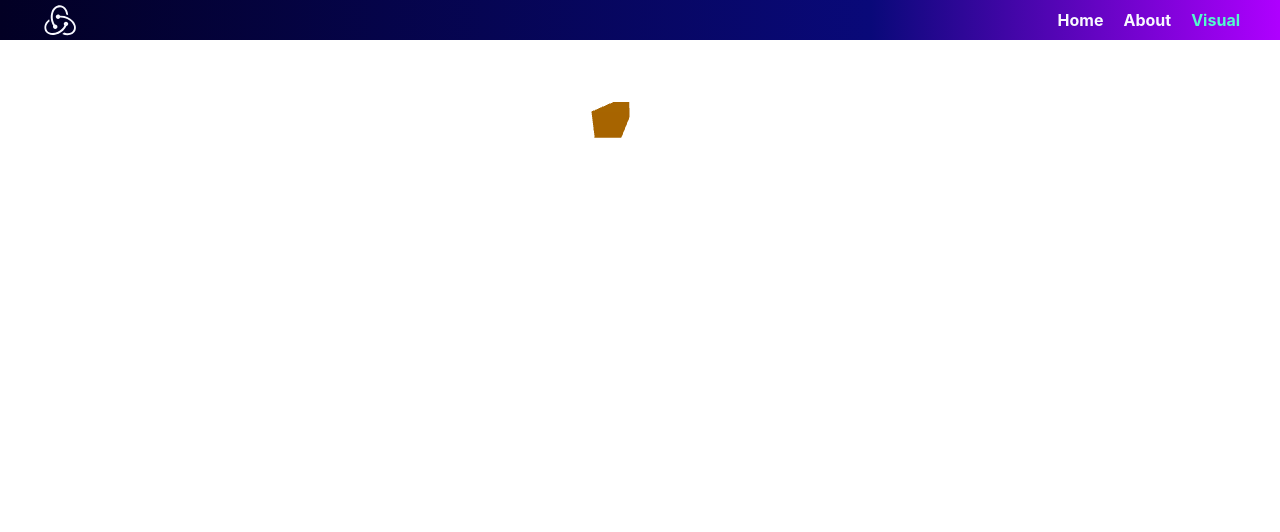
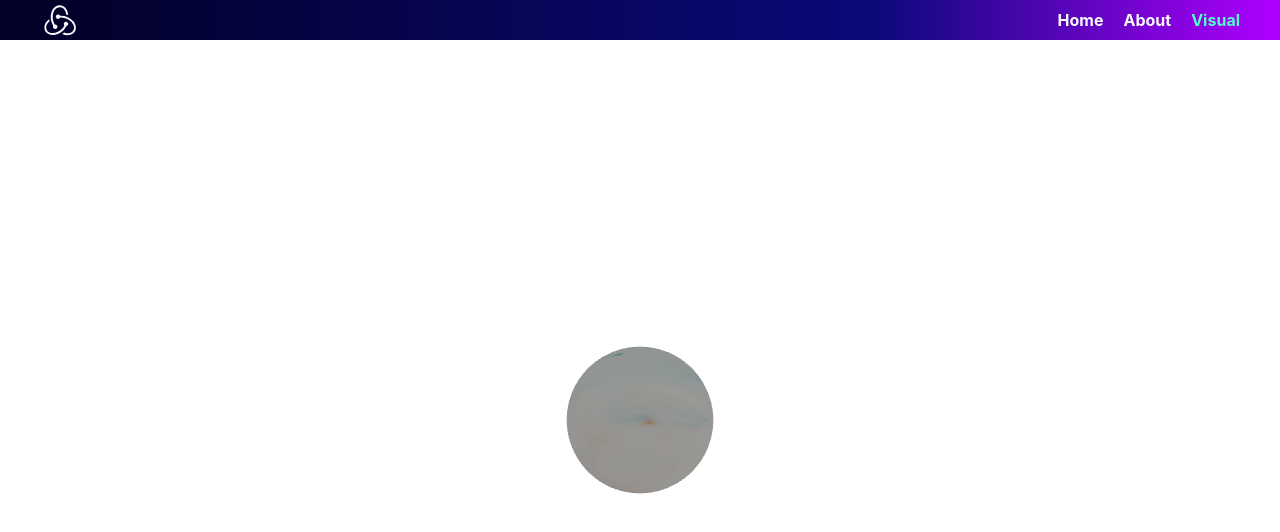
Before and after one commit to Kaesid/AudioImage, a React (Create React App) app: page / in a window 1280 px wide. Both pictures are taken after a click on the button "Begin". Shown: the top 532 px of the page. Built offline with nearby package versions, Linux system fonts and the light colour scheme.

Commit message:
feat: create basic sphere

```diff
--- a/package.json
+++ b/package.json
@@ -3,6 +3,7 @@
   "version": "0.1.0",
   "private": true,
   "dependencies": {
+    "@babel/plugin-proposal-private-property-in-object": "^7.21.11",
     "@react-three/drei": "^9.88.4",
     "@react-three/fiber": "^8.14.3",
     "@reduxjs/toolkit": "^1.8.5",
--- a/public/index.html
+++ b/public/index.html
@@ -21,7 +21,7 @@
       work correctly both with client-side routing and a non-root public URL.
       Learn how to configure a non-root public URL by running `npm run build`.
     -->
-    <title>MyCanvas</title>
+    <title>AudioImage</title>
   </head>
   <body>
     <noscript>You need to enable JavaScript to run this app.</noscript>
--- a/src/constants/text.ts
+++ b/src/constants/text.ts
@@ -1,4 +1,4 @@
-const appName = "VisualStyle";
+const appName = "AudioImage";
 
 enum Messages {
   WRONG_PAGE = "It seems like you're lost, mate...",
--- a/src/modules/Pages/AudioImage/AudioImage.tsx
+++ b/src/modules/Pages/AudioImage/AudioImage.tsx
@@ -16,13 +16,13 @@ const AudioImage = () => {
 
   return (
     <VisualPage>
-      <Canvas>
-        <Suspense fallback={null}>
-          <ambientLight />
+      <Suspense fallback={<h2>loading...</h2>}>
+        <Canvas>
+          <ambientLight intensity={1} />
           <pointLight position={[10, 10, 10]} />
-          <Visual position={[-1.2, 0, 0]} />
-        </Suspense>
-      </Canvas>
+          <Visual position={[0, 0, 0]} />
+        </Canvas>
+      </Suspense>
     </VisualPage>
   );
 };
--- a/src/modules/Pages/AudioImage/components/Visual/Visual.tsx
+++ b/src/modules/Pages/AudioImage/components/Visual/Visual.tsx
@@ -1,30 +1,39 @@
-import { MeshProps, useFrame } from "@react-three/fiber";
+import { MeshProps, useFrame, useLoader } from "@react-three/fiber";
 import { useRef, useState } from "react";
-import { Mesh } from "three";
+import { Mesh, TextureLoader } from "three";
+import { backgroundImage, canvasImage } from "../../../../../assets/images";
 
 const Visual = (props: MeshProps) => {
   // This reference gives us direct access to the THREE.Mesh object
   const ref = useRef<Mesh>(null!);
+
   //The exclamation mark is a non-null assertion that will let TS know that ref.current is defined when we access it in effects.
   // Hold state for hovered and clicked events
   const [hovered, hover] = useState(false);
   const [clicked, click] = useState(false);
   // Subscribe this component to the render-loop, rotate the mesh every frame
   useFrame((state, delta) => {
-    return (ref.current.rotation.x += delta * 3);
+    return (ref.current.rotation.x += delta);
   });
+
+  const [map, second, third, forth] = useLoader(TextureLoader, [
+    backgroundImage,
+    backgroundImage,
+    backgroundImage,
+    backgroundImage,
+  ]);
   // Return the view, these are regular Threejs elements expressed in JSX
   return (
     <mesh
       {...props}
       ref={ref}
-      scale={clicked ? 1.5 : 1}
+      scale={clicked ? 0.75 : 1}
       onClick={event => click(!clicked)}
       onPointerOver={event => hover(true)}
       onPointerOut={event => hover(false)}
     >
-      <boxGeometry args={[1, 3, 1]} />
-      <meshStandardMaterial color={hovered ? "hotpink" : "orange"} />
+      <sphereGeometry args={[3, 128, 128]} />
+      <meshStandardMaterial map={map} />
     </mesh>
   );
 };
--- a/src/modules/Pages/AudioImage/styled-components.ts
+++ b/src/modules/Pages/AudioImage/styled-components.ts
@@ -1,5 +1,10 @@
 import styled from "styled-components";
+import { headerHeight } from "../../../constants/styled-components";
 
-const VisualPage = styled.div``;
-
+const VisualPage = styled.div`
+  display: flex;
+  justify-content: center;
+  align-items: center;
+  min-height: calc(100vh - ${headerHeight});
+`;
 export { VisualPage };
```
Also changed, not shown: 1 other file (tests, documents, lock files or other folders).
